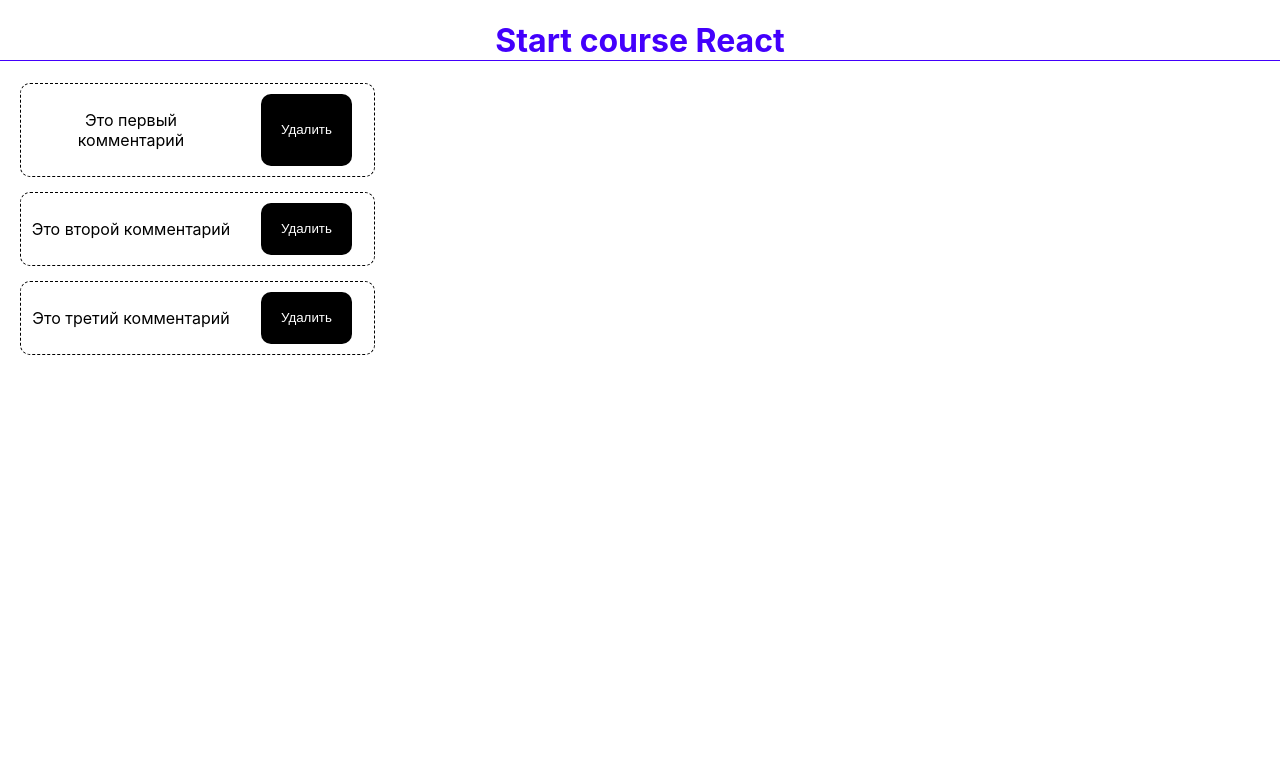
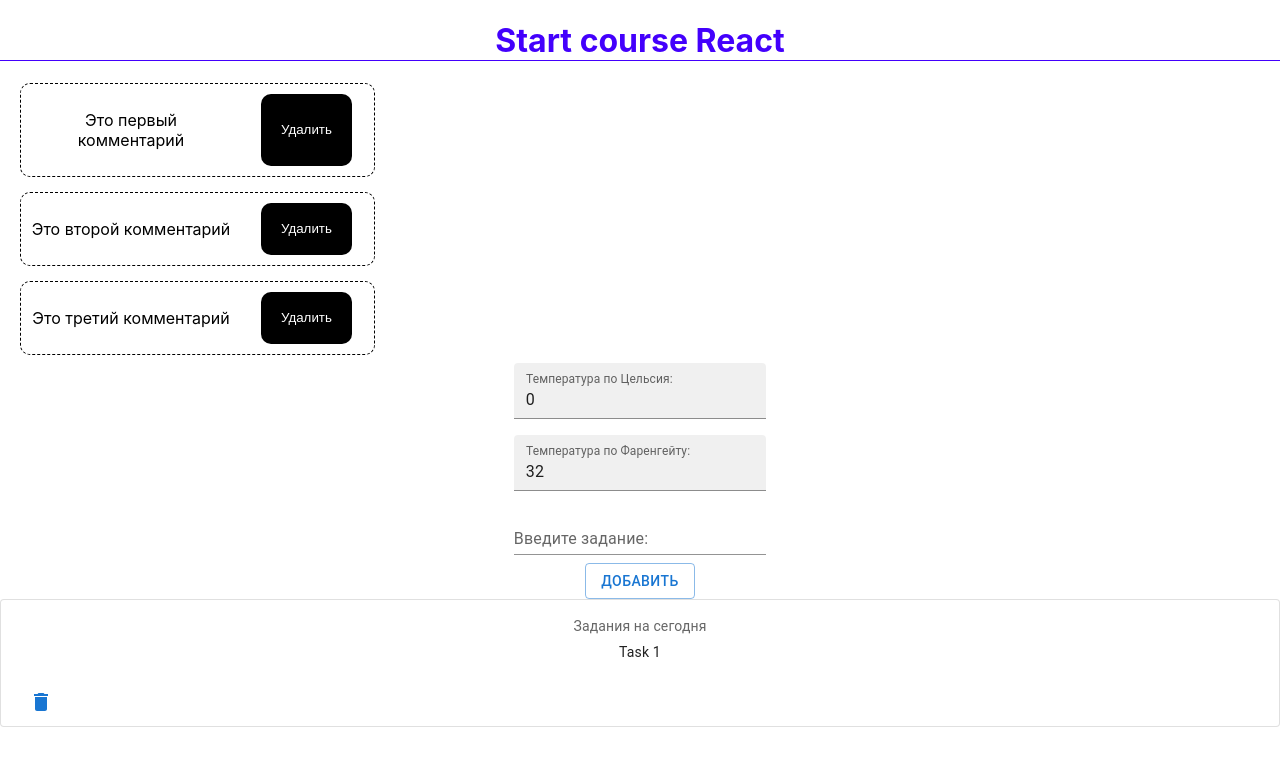
Before and after one commit to Dmitri-web-lab/Course-React-js, a React (Create React App) app: page / in a window 1280 px wide. Shown: the top 766 px of the page. Built offline with nearby package versions, Linux system fonts and the light colour scheme.

Commit message:
3 lesson, add components TodoList and TemperatureConverter

```diff
--- a/package.json
+++ b/package.json
@@ -3,6 +3,10 @@
   "version": "0.1.0",
   "private": true,
   "dependencies": {
+    "@emotion/react": "^11.14.0",
+    "@emotion/styled": "^11.14.0",
+    "@mui/icons-material": "^6.3.0",
+    "@mui/material": "^6.3.0",
     "cra-template": "1.2.0",
     "react": "^19.0.0",
     "react-dom": "^19.0.0",
--- a/src/App.js
+++ b/src/App.js
@@ -1,12 +1,16 @@
 import './App.scss';
 import CommentsList from './components/CommentsList';
 import Message from './components/Message';
+import TemperatureConverter from './components/TemperatureConverter';
+import TodoList from './components/TodoList';
 
 function App() {
 	return (
 		<div className="App">
 			<Message name="React" />
 			<CommentsList />
+			<TemperatureConverter />
+			<TodoList />
 		</div>
 	);
 }
--- /dev/null
+++ b/src/components/TemperatureConverter.js
@@ -0,0 +1,43 @@
+import * as React from 'react';
+import Box from '@mui/material/Box';
+import TextField from '@mui/material/TextField';
+import { useState } from "react";
+
+export default function TemperatureConverter() {
+	const [сelsius, setСelsius] = useState(0);
+	const [fahrenheit, setFahrenheit] = useState(32.00);
+
+	const getСelsius = ({ target }) => {
+		let enterValue = target.value;
+		setСelsius(enterValue);
+		let convertTemperature = (enterValue * 1.8) + 32;
+		setFahrenheit(convertTemperature.toFixed(2));
+	};
+	const getFahrenheit = ({ target }) => {
+		let enterValue = target.value;
+		setFahrenheit(enterValue);
+		let convertTemperature = (enterValue - 32) / 1.8;
+		setСelsius(convertTemperature.toFixed(2));
+	};
+
+	return (
+		<>
+		<Box
+      component="form"
+      sx={{ '& > :not(style)': { m: 1, width: '25ch' } }}
+      noValidate
+      autoComplete="off"
+    >
+      <TextField type="number" value={сelsius} onChange={getСelsius} id="filled-basic" label="Температура по Цельсия:" variant="filled" />
+    </Box>
+		<Box
+      component="form"
+      sx={{ '& > :not(style)': { m: 1, width: '25ch' } }}
+      noValidate
+      autoComplete="off"
+    >
+      <TextField type="number" value={fahrenheit} onChange={getFahrenheit} id="filled-basic" label="Температура по Фаренгейту:" variant="filled" />
+    </Box>
+		</>
+	)
+}
--- /dev/null
+++ b/src/components/TodoList.js
@@ -0,0 +1,71 @@
+// Добавляем задания в список дел и отображаем весь список на странице
+import * as React from 'react';
+import Box from '@mui/material/Box';
+import Card from '@mui/material/Card';
+import CardActions from '@mui/material/CardActions';
+import CardContent from '@mui/material/CardContent';
+import TextField from '@mui/material/TextField';
+import Button from '@mui/material/Button';
+import Typography from '@mui/material/Typography';
+import DeleteIcon from '@mui/icons-material/Delete';
+
+
+import { useState } from "react";
+
+export default function TodoList() {
+	const [inputText, setinputText] = useState("");
+	const [arr, setArr] = useState(["Task 1"]);
+
+	function clickHandler() {
+		if (!inputText.trim()) {
+			return;
+		}
+		setArr([...arr, inputText]);
+		setinputText("");
+	}
+
+	function deleteElem(item) {
+		console.log(item);
+		let newArr = arr.filter(elem => elem !== item)
+		setArr(newArr);
+	}
+
+	return (
+		<>
+			<Box
+				component="form"
+				sx={{ '& > :not(style)': { m: 1, width: '25ch' } }}
+				noValidate
+				autoComplete="off"
+			>
+				<TextField
+					onChange={(event) => setinputText(event.target.value)}
+					type="text" id="standard-basic input"
+					value={inputText}
+					label="Введите задание:"
+					variant="standard"
+				/>
+			</Box>
+			<Button onClick={clickHandler} variant="outlined">Добавить</Button>
+			{arr.map((item) => (
+				<Box sx={{ minWidth: 275 }}>
+					<Card variant="outlined">
+						<React.Fragment>
+							<CardContent>
+								<Typography gutterBottom sx={{ color: 'text.secondary', fontSize: 14 }}>
+									Задания на сегодня
+								</Typography>
+								<Typography key={item} variant="body2">{item}</Typography>
+							</CardContent>
+							<CardActions>
+								<Button onClick={() => { deleteElem(item) }} size="small">
+									<DeleteIcon />
+								</Button>
+							</CardActions>
+						</React.Fragment>
+					</Card>
+				</Box>
+			))}
+		</>
+	);
+}
```
Also changed, not shown: 1 other file (tests, documents, lock files or other folders).
